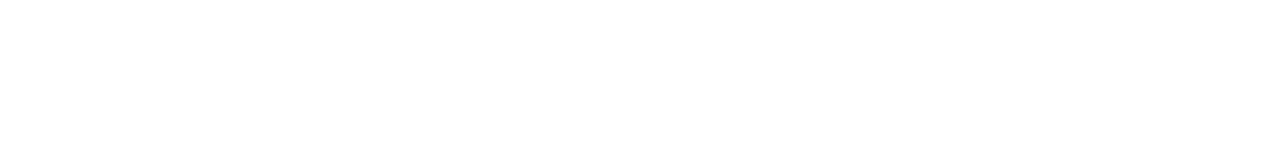
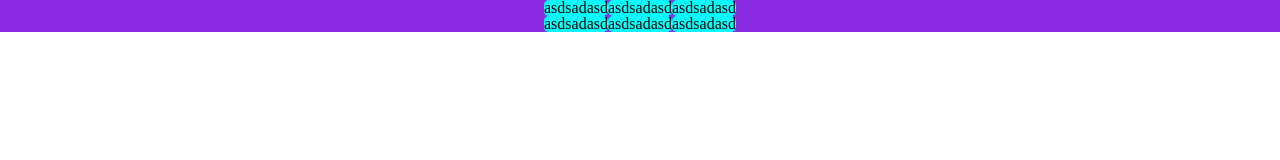
Before and after one commit to Celusgo/buzzquizz, a plain HTML site: page index.html in a window 1280 px wide. Drawn offline with nearby package versions, Linux system fonts and the light colour scheme.

Commit message:
Criação das divs dos quizzes.

```diff
--- a/css/estilos.css
+++ b/css/estilos.css
@@ -0,0 +1,16 @@
+*{
+    box-sizing: border-box;
+}
+.holder{
+    display: flex;
+    width:100%;
+    justify-content: center;
+    align-items: center;
+    background-color: blueviolet;
+
+}
+
+.quiz{
+    border-radius: 5px;
+    background-color: aqua;
+}
--- a/index.html
+++ b/index.html
@@ -9,6 +9,28 @@
     <title>BuzzQuiz</title>
 </head>
 <body>
-
+    <div class="holder">
+        <div class="quiz">
+            asdsadasd
+        </div>
+        <div class="quiz">
+            asdsadasd
+        </div>
+        <div class="quiz">
+            asdsadasd
+        </div>
+    </div>
+    <div class="holder">
+        <div class="quiz">
+            asdsadasd
+        </div>
+        <div class="quiz">
+            asdsadasd
+        </div>
+        <div class="quiz">
+            asdsadasd
+        </div>
+    </div>
+    <script src="https://cdn.jsdelivr.net/npm/axios/dist/axios.min.js"></script>
 </body>
 </html>
--- a/scripts/script.js
+++ b/scripts/script.js
@@ -0,0 +1,2 @@
+const obterQuiz = axios.get('mock-api.bootcamp.respondeai.com.br/api/v2/buzzquizz/quizzes');
+obterQuiz.then(resposta);
```
